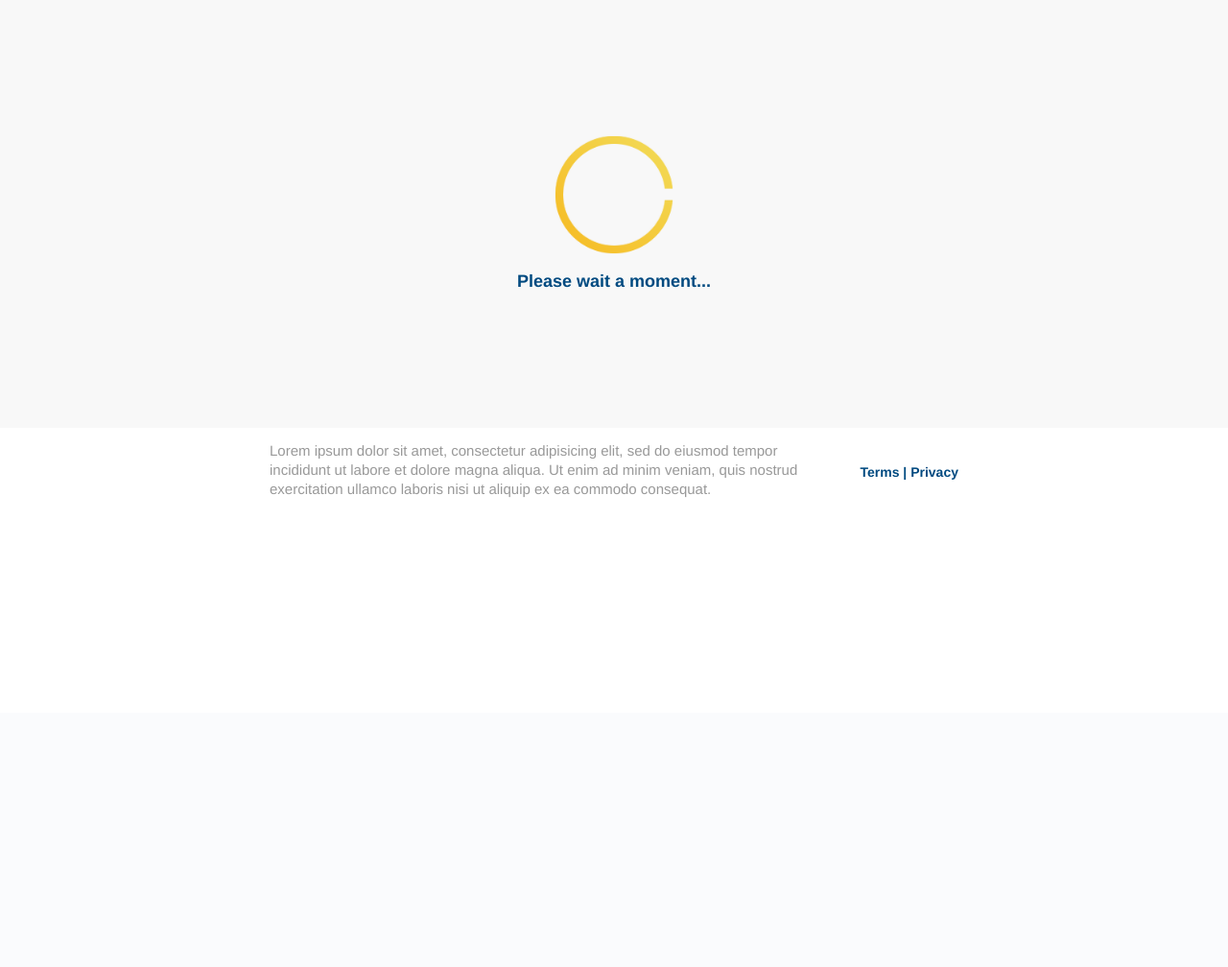
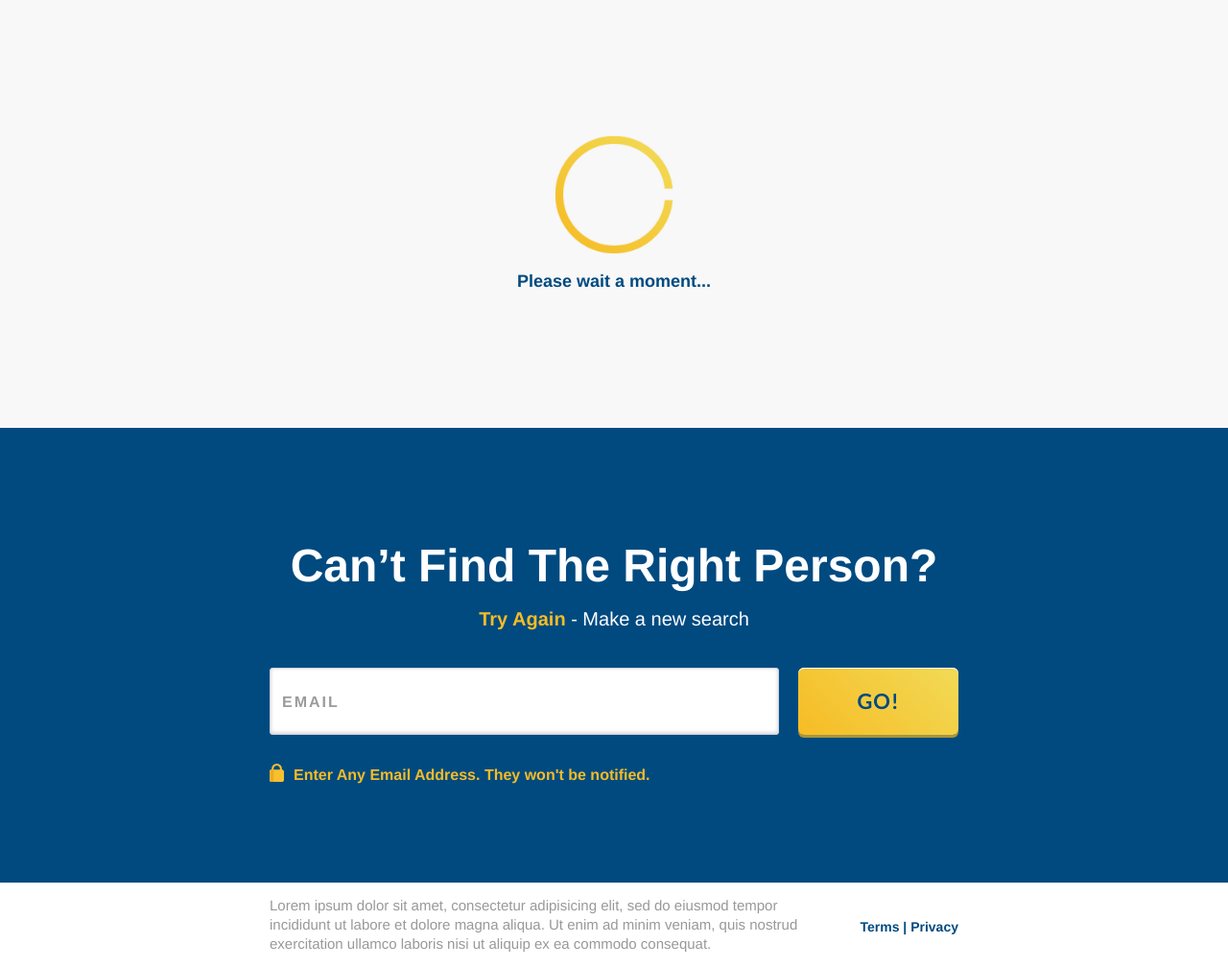
Before and after one commit to kenca23/ltv-test-kenneth-calvo, a PHP site: page /results.html in a window 1280 px wide. Shown: the part 57-1065 px from the top of the page at 96% size. Before the commit the page ends 575 px from the top, so only its background shows below. Run offline with PHP 8.4, Linux system fonts and the light colour scheme.

Commit message:
Changes to present search on tablet

```diff
--- a/css/main.css
+++ b/css/main.css
@@ -270,7 +270,14 @@ ul {
 	align-items: center;
 }
 
-.result .search-title {
+.result-container .search-component {
+	display: none;
+}
+.result-container .result-data.search-component {
+	display: block;
+}
+
+.result-container .search-title {
 	padding-top: 15px;
 	color: white;
 }
@@ -458,9 +465,13 @@ ul {
 		width: 28px;
 	}
 
-	.result .search-component {
+	.result-container .search-component {
 		padding-top: 100px;
 		padding-bottom: 100px;
+	}
+
+	.result-container .search-component {
+		display: block;
 	}
 
 	.search-component {
--- a/js/main.js
+++ b/js/main.js
@@ -2,6 +2,7 @@ const spinner = document.querySelector("[data-id=spinner]");
 const result = document.querySelector("[data-id=result]");
 const resultTitle = document.querySelector("[data-id=result-title]");
 const resultText = document.querySelector("[data-id=result-text]");
+const searchComponent = document.querySelector("[data-id=search-component]");
 
 const dataName = document.querySelector("[data-id=data-name]");
 const dataDescription = document.querySelector("[data-id=data-description]");
@@ -33,6 +34,7 @@ const printData = (data) => {
     result.classList.remove("d-none");
     if (data && Object.keys(data).length > 0) {
         result.classList.add("result-data")
+        searchComponent.classList.add("result-data")
         resultTitle.innerText = "1 Result"
         resultText.innerText = "Look at the result below to see the details of the person you’re searched for."
 
@@ -56,6 +58,7 @@ const printData = (data) => {
 
     } else {
         result.classList.remove("result-data")
+        searchComponent.classList.remove("result-data")
         resultTitle.innerText = "0 Results"
         resultText.innerText = "Try starting a new search below"
     }
--- a/results.html
+++ b/results.html
@@ -80,7 +80,8 @@
                 </div>
 
             </div>
-            <div data-id="search-component" class="search-component">
+        </section>
+        <section data-id="search-component" class="search-component">
             <div class="container">
                 <h2 class="search-title">Can’t Find The Right Person?</h2>
                 <p class="title-p"><span class="highlight">Try Again</span> - Make a new search</p>
@@ -100,7 +101,6 @@
                 <div class="main-disclaimer">
                     <img class="icon" src="./assets/SVGs/lock.svg" alt="lock icon">
                     <p class="disclaimer">Enter Any Email Address. They won't be notified.</p>
-                    </div>
                 </div>
             </div>
         </section>
```
Lines whose indentation alone changed are shown as unchanged.
